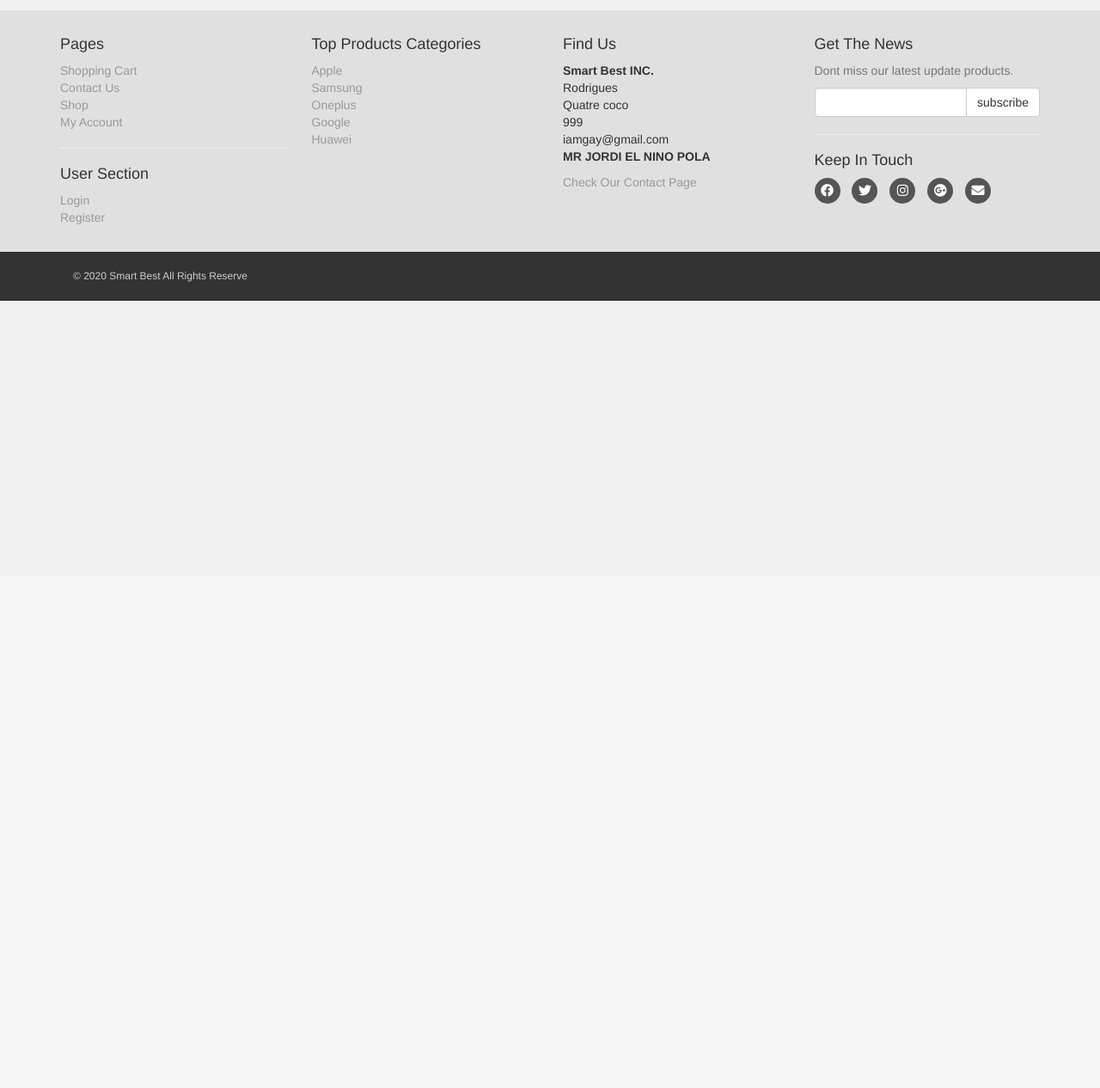
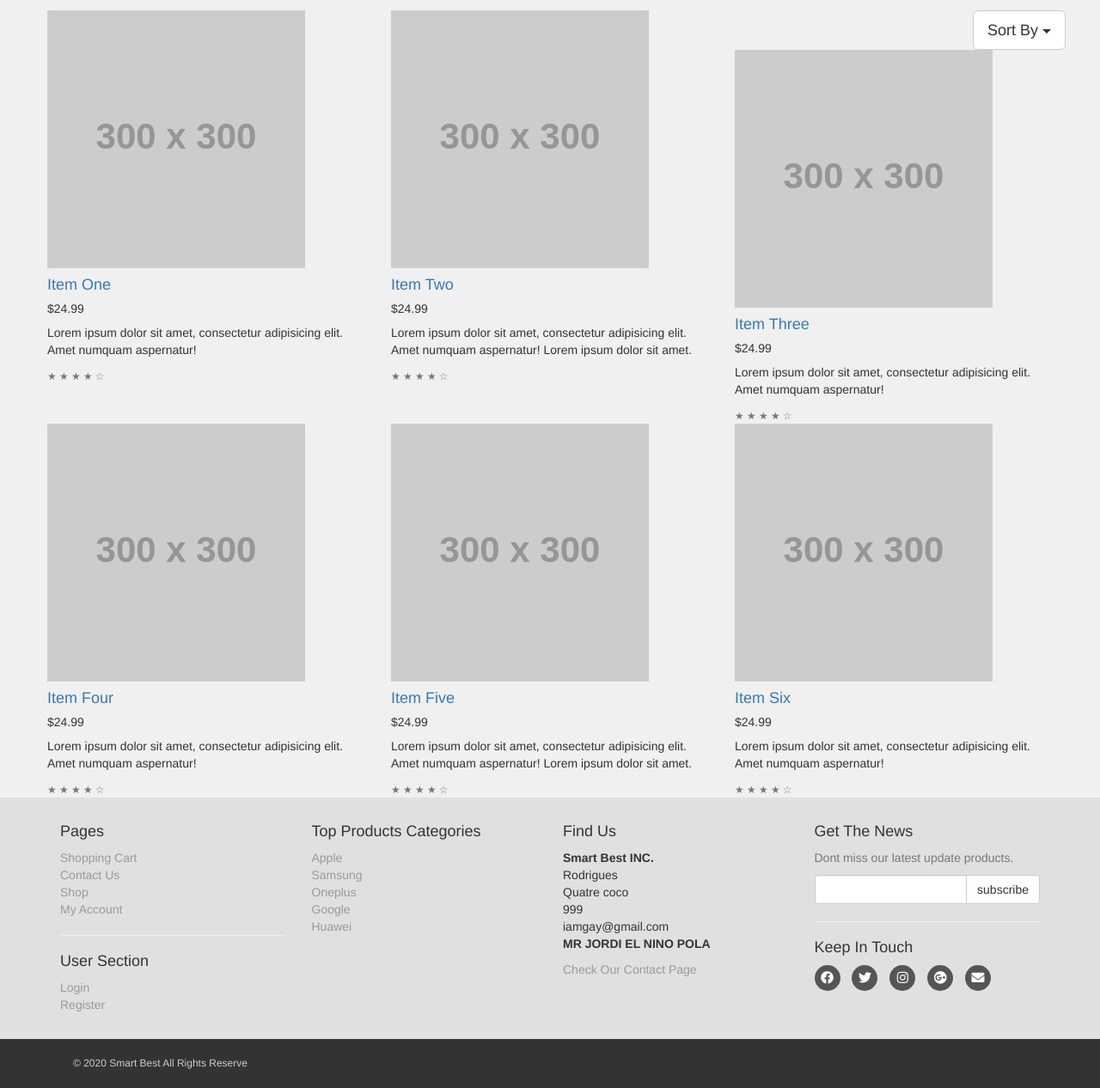
Before and after one commit to Ouweshs28/E-CommerceWebsite, a PHP site: page /shop.php in a window 1280 px wide. Shown: the part 130-1396 px from the top of the page at 86% size. Before the commit the page ends 480 px from the top, so only its background shows below. Run offline with PHP 8.4, Linux system fonts and the light colour scheme; grey boxes labelled with a size stand in for pictures from a placeholder-image service; some libraries are stand-ins or nearby versions.

Commit message:
Added Shopping page

```diff
--- a/login.php
+++ b/login.php
@@ -17,7 +17,7 @@
            <div class="col-md-6 offer"><!-- col-md-6 offer Begin -->
 
                <a href="#" class="btn btn-success btn-sm">Welcome</a>
-               <a href="checkout.php">4 Items In Your Cart | Total Price: $300 </a>
+               <a href="cart.php">4 Items In Your Cart | Total Price: $300 </a>
 
            </div><!-- col-md-6 offer Finish -->
 
--- a/register.php
+++ b/register.php
@@ -17,7 +17,7 @@
            <div class="col-md-6 offer"><!-- col-md-6 offer Begin -->
 
                <a href="#" class="btn btn-success btn-sm">Welcome</a>
-               <a href="checkout.php">4 Items In Your Cart | Total Price: $300 </a>
+               <a href="cart.php">4 Items In Your Cart | Total Price: $300 </a>
 
            </div><!-- col-md-6 offer Finish -->
 
--- a/shop.php
+++ b/shop.php
@@ -23,7 +23,7 @@
 
         <div class="col-md-6"><!-- col-md-6 Begin -->
 
-            <ul class="menu"><!-- cmenu Begin -->
+            <ul class="menu"><!-- gitmenu Begin -->
 
                 <li>
                     <a href="register.php">Sign up</a>
@@ -153,7 +153,131 @@
 
 </div><!-- navbar navbar-default Finish -->
 
+<div class="btn-group pull-right" id="sorting">
+    <button class="btn btn-default btn-lg dropdown-toggle" type="button" data-toggle="dropdown" aria-haspopup="true" aria-expanded="false">
+        Sort By <span class="caret"></span>
+    </button>
+    <ul class="dropdown-menu">
+        <li><a>Price: Ascending</a></li>
+        <li><a>Price: Descending</a></li>
+        <li><a>Storage: Ascending</a></li>
+        <li><a>Storage: Descending</a></li>
+        <li><a>Brand</a></li>
+    </ul>
+</div>
 
+<div class="container">
+
+    <div class="row">
+            <div class="row">
+
+                <div class="col-lg-4 col-md-6 mb-4">
+                    <div class="card h-100">
+                        <a href="#"><img class="card-img-top" src="http://placehold.it/300x300" alt=""></a>
+                        <div class="card-body">
+                            <h4 class="card-title">
+                                <a href="#">Item One</a>
+                            </h4>
+                            <h5>$24.99</h5>
+                            <p class="card-text">Lorem ipsum dolor sit amet, consectetur adipisicing elit. Amet numquam aspernatur!</p>
+                        </div>
+                        <div class="card-footer">
+                            <small class="text-muted">&#9733; &#9733; &#9733; &#9733; &#9734;</small>
+                        </div>
+                    </div>
+                </div>
+
+                <div class="col-lg-4 col-md-6 mb-4">
+                    <div class="card h-100">
+                        <a href="#"><img class="card-img-top" src="http://placehold.it/300x300" alt=""></a>
+                        <div class="card-body">
+                            <h4 class="card-title">
+                                <a href="#">Item Two</a>
+                            </h4>
+                            <h5>$24.99</h5>
+                            <p class="card-text">Lorem ipsum dolor sit amet, consectetur adipisicing elit. Amet numquam aspernatur! Lorem ipsum dolor sit amet.</p>
+                        </div>
+                        <div class="card-footer">
+                            <small class="text-muted">&#9733; &#9733; &#9733; &#9733; &#9734;</small>
+                        </div>
+                    </div>
+                </div>
+
+                <div class="col-lg-4 col-md-6 mb-4">
+                    <div class="card h-100">
+                        <a href="#"><img class="card-img-top" src="http://placehold.it/300x300" alt=""></a>
+                        <div class="card-body">
+                            <h4 class="card-title">
+                                <a href="#">Item Three</a>
+                            </h4>
+                            <h5>$24.99</h5>
+                            <p class="card-text">Lorem ipsum dolor sit amet, consectetur adipisicing elit. Amet numquam aspernatur!</p>
+                        </div>
+                        <div class="card-footer">
+                            <small class="text-muted">&#9733; &#9733; &#9733; &#9733; &#9734;</small>
+                        </div>
+                    </div>
+                </div>
+
+                <div class="col-lg-4 col-md-6 mb-4">
+                    <div class="card h-100">
+                        <a href="#"><img class="card-img-top" src="http://placehold.it/300x300" alt=""></a>
+                        <div class="card-body">
+                            <h4 class="card-title">
+                                <a href="#">Item Four</a>
+                            </h4>
+                            <h5>$24.99</h5>
+                            <p class="card-text">Lorem ipsum dolor sit amet, consectetur adipisicing elit. Amet numquam aspernatur!</p>
+                        </div>
+                        <div class="card-footer">
+                            <small class="text-muted">&#9733; &#9733; &#9733; &#9733; &#9734;</small>
+                        </div>
+                    </div>
+                </div>
+
+                <div class="col-lg-4 col-md-6 mb-4">
+                    <div class="card h-100">
+                        <a href="#"><img class="card-img-top" src="http://placehold.it/300x300" alt=""></a>
+                        <div class="card-body">
+                            <h4 class="card-title">
+                                <a href="#">Item Five</a>
+                            </h4>
+                            <h5>$24.99</h5>
+                            <p class="card-text">Lorem ipsum dolor sit amet, consectetur adipisicing elit. Amet numquam aspernatur! Lorem ipsum dolor sit amet.</p>
+                        </div>
+                        <div class="card-footer">
+                            <small class="text-muted">&#9733; &#9733; &#9733; &#9733; &#9734;</small>
+                        </div>
+                    </div>
+                </div>
+
+                <div class="col-lg-4 col-md-6 mb-4">
+                    <div class="card h-100">
+                        <a href="#"><img class="card-img-top" src="http://placehold.it/300x300" alt=""></a>
+                        <div class="card-body">
+                            <h4 class="card-title">
+                                <a href="#">Item Six</a>
+                            </h4>
+                            <h5>$24.99</h5>
+                            <p class="card-text">Lorem ipsum dolor sit amet, consectetur adipisicing elit. Amet numquam aspernatur!</p>
+                        </div>
+                        <div class="card-footer">
+                            <small class="text-muted">&#9733; &#9733; &#9733; &#9733; &#9734;</small>
+                        </div>
+                    </div>
+                </div>
+
+            </div>
+            <!-- /.row -->
+
+        </div>
+        <!-- /.col-lg-9 -->
+
+    </div>
+    <!-- /.row -->
+
+</div>
+<!-- /.container -->
 
 <?php
 
--- a/styles/style.css
+++ b/styles/style.css
@@ -209,3 +209,7 @@ body{
     margin: 0px;
 
 }
+/*  Sorting button gap fix */
+#sorting{
+    margin-right: 40px;
+}
```
